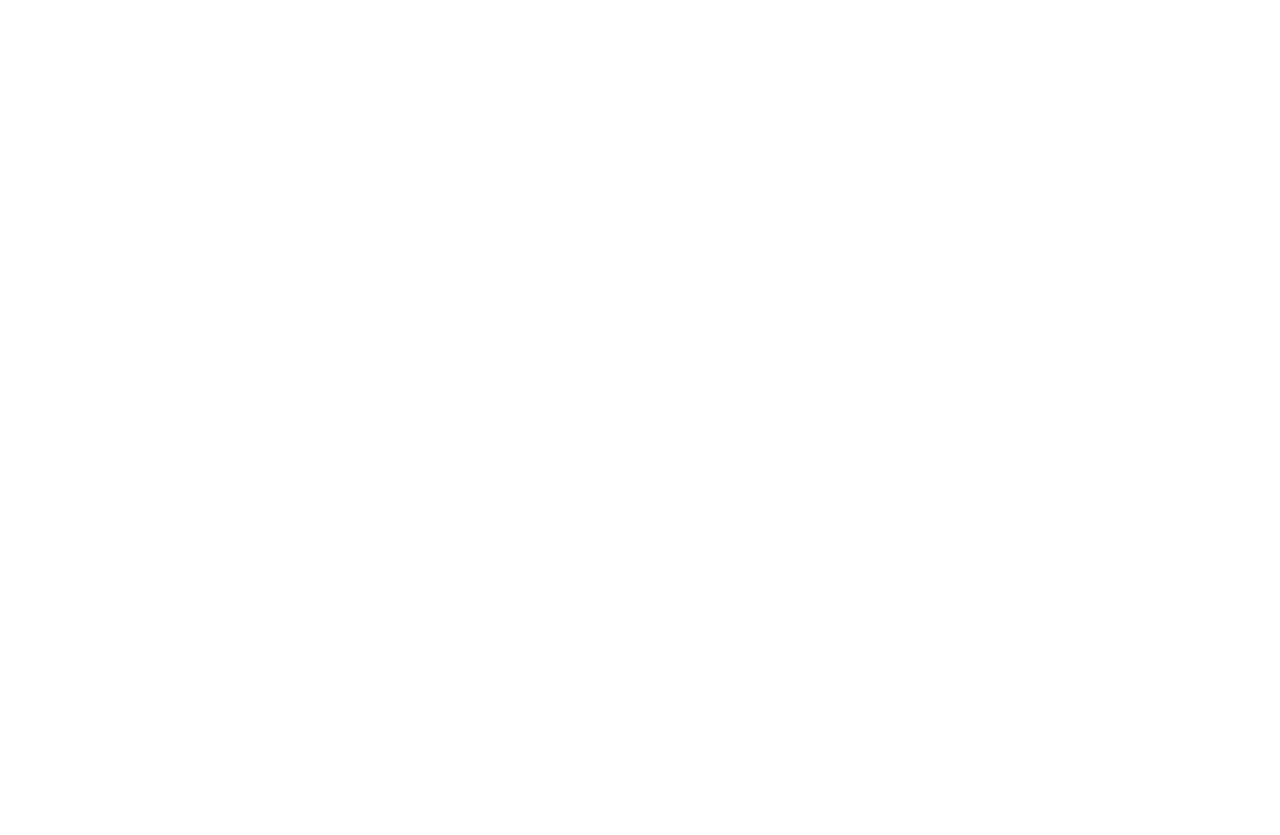
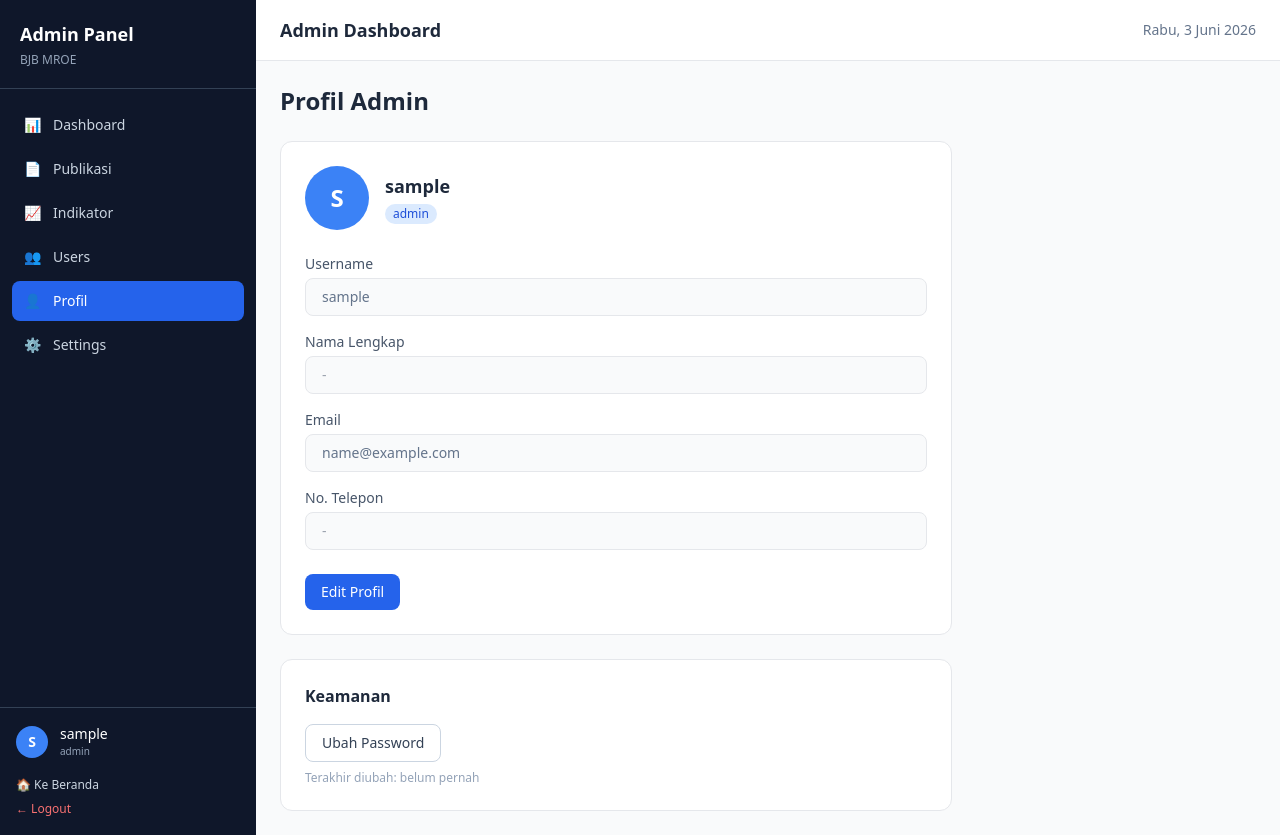
Before and after one commit to ridhorambu93/dev-mroe-fe, a React (Vite) app: page /admin/profile in a window 1280 px wide. Before the commit this address had no page. Before the commit the page ends 800 px from the top, so only its background shows below. Built offline with nearby package versions, Linux system fonts and the light colour scheme; sample sign-in values are in the browser's storage.

Commit message:
fixs(panel-admin) : update profile & layouting admin panel

```diff
--- a/src/layouts/AdminLayout.jsx
+++ b/src/layouts/AdminLayout.jsx
@@ -6,6 +6,7 @@
   { label: "Publikasi", path: "/admin/publikasi", icon: "📄" },
   { label: "Indikator", path: "/admin/indikator", icon: "📈" },
   { label: "Users", path: "/admin/users", icon: "👥" },
+  { label: "Profil", path: "/admin/profile", icon: "👤" },
   { label: "Settings", path: "/admin/settings", icon: "⚙️" },
 ]
 
@@ -60,12 +61,20 @@
               <p className="text-[10px] text-slate-400">{user?.role}</p>
             </div>
           </div>
-          <button
-            onClick={handleLogout}
-            className="mt-3 w-full text-left text-xs text-red-400 hover:text-red-300"
-          >
-            ← Logout
-          </button>
+          <div className="mt-3 space-y-1">
+            <button
+              onClick={() => navigate("/home")}
+              className="w-full text-left text-xs text-slate-300 hover:text-white"
+            >
+              🏠 Ke Beranda
+            </button>
+            <button
+              onClick={handleLogout}
+              className="w-full text-left text-xs text-red-400 hover:text-red-300"
+            >
+              ← Logout
+            </button>
+          </div>
         </div>
       </aside>
 
--- /dev/null
+++ b/src/pages/admin/AdminProfile.jsx
@@ -0,0 +1,174 @@
+import { useState } from "react"
+import { useAuth } from "../../store/AuthContext"
+
+const AdminProfile = () => {
+  const { user, login } = useAuth()
+
+  const [form, setForm] = useState({
+    username: user?.username || "",
+    email: user?.email || "",
+    fullName: user?.fullName || "",
+    phone: user?.phone || "",
+  })
+
+  const [editing, setEditing] = useState(false)
+  const [saved, setSaved] = useState(false)
+
+  const handleChange = (e) => {
+    setForm({ ...form, [e.target.name]: e.target.value })
+  }
+
+  const handleSave = () => {
+    // Update user di context & localStorage
+    const updatedUser = { ...user, ...form }
+    login(updatedUser)
+    setEditing(false)
+    setSaved(true)
+    setTimeout(() => setSaved(false), 3000)
+  }
+
+  return (
+    <div className="max-w-2xl">
+      <h2 className="text-2xl font-bold text-slate-800 mb-6">Profil Admin</h2>
+
+      {/* AVATAR & INFO */}
+      <div className="bg-white rounded-xl border p-6 mb-6">
+        <div className="flex items-center gap-4 mb-6">
+          <div className="w-16 h-16 bg-blue-500 rounded-full flex items-center justify-center text-2xl font-bold text-white">
+            {user?.username?.charAt(0).toUpperCase() || "A"}
+          </div>
+          <div>
+            <h3 className="text-lg font-semibold text-slate-800">
+              {user?.fullName || user?.username}
+            </h3>
+            <span className="inline-block mt-1 px-2 py-0.5 bg-blue-100 text-blue-700 text-xs rounded-full font-medium">
+              {user?.role}
+            </span>
+          </div>
+        </div>
+
+        {/* FORM */}
+        <div className="space-y-4">
+          <div>
+            <label className="block text-sm font-medium text-slate-600 mb-1">
+              Username
+            </label>
+            <input
+              type="text"
+              name="username"
+              value={form.username}
+              onChange={handleChange}
+              disabled={!editing}
+              className={`w-full border rounded-lg px-4 py-2 text-sm ${
+                editing ? "bg-white" : "bg-gray-50 text-slate-500"
+              }`}
+            />
+          </div>
+
+          <div>
+            <label className="block text-sm font-medium text-slate-600 mb-1">
+              Nama Lengkap
+            </label>
+            <input
+              type="text"
+              name="fullName"
+              value={form.fullName}
+              onChange={handleChange}
+              disabled={!editing}
+              placeholder={editing ? "Masukkan nama lengkap" : "-"}
+              className={`w-full border rounded-lg px-4 py-2 text-sm ${
+                editing ? "bg-white" : "bg-gray-50 text-slate-500"
+              }`}
+            />
+          </div>
+
+          <div>
+            <label className="block text-sm font-medium text-slate-600 mb-1">
+              Email
+            </label>
+            <input
+              type="email"
+              name="email"
+              value={form.email}
+              onChange={handleChange}
+              disabled={!editing}
+              placeholder={editing ? "Masukkan email" : "-"}
+              className={`w-full border rounded-lg px-4 py-2 text-sm ${
+                editing ? "bg-white" : "bg-gray-50 text-slate-500"
+              }`}
+            />
+          </div>
+
+          <div>
+            <label className="block text-sm font-medium text-slate-600 mb-1">
+              No. Telepon
+            </label>
+            <input
+              type="text"
+              name="phone"
+              value={form.phone}
+              onChange={handleChange}
+              disabled={!editing}
+              placeholder={editing ? "Masukkan no. telepon" : "-"}
+              className={`w-full border rounded-lg px-4 py-2 text-sm ${
+                editing ? "bg-white" : "bg-gray-50 text-slate-500"
+              }`}
+            />
+          </div>
+        </div>
+
+        {/* ACTIONS */}
+        <div className="mt-6 flex items-center gap-3">
+          {!editing ? (
+            <button
+              onClick={() => setEditing(true)}
+              className="px-4 py-2 bg-blue-600 text-white text-sm rounded-lg hover:bg-blue-700 transition"
+            >
+              Edit Profil
+            </button>
+          ) : (
+            <>
+              <button
+                onClick={handleSave}
+                className="px-4 py-2 bg-green-600 text-white text-sm rounded-lg hover:bg-green-700 transition"
+              >
+                Simpan
+              </button>
+              <button
+                onClick={() => {
+                  setEditing(false)
+                  setForm({
+                    username: user?.username || "",
+                    email: user?.email || "",
+                    fullName: user?.fullName || "",
+                    phone: user?.phone || "",
+                  })
+                }}
+                className="px-4 py-2 bg-gray-200 text-slate-700 text-sm rounded-lg hover:bg-gray-300 transition"
+              >
+                Batal
+              </button>
+            </>
+          )}
+
+          {saved && (
+            <span className="text-sm text-green-600">✓ Profil berhasil disimpan</span>
+          )}
+        </div>
+      </div>
+
+      {/* SECURITY SECTION */}
+      <div className="bg-white rounded-xl border p-6">
+        <h3 className="font-semibold text-slate-800 mb-4">Keamanan</h3>
+        <button className="px-4 py-2 border border-slate-300 text-sm rounded-lg text-slate-700 hover:bg-gray-50 transition">
+          Ubah Password
+        </button>
+        <p className="text-xs text-slate-400 mt-2">
+          Terakhir diubah: belum pernah
+        </p>
+      </div>
+    </div>
+  )
+}
+
+export default AdminProfile
--- a/src/routes/AppRoutes.jsx
+++ b/src/routes/AppRoutes.jsx
@@ -3,6 +3,7 @@
 import LoginPage from "../pages/LoginPage"
 import HomePage from "../pages/HomePage"
 import AdminDashboard from "../pages/Admin/AdminDashboard"
+import AdminProfile from "../pages/Admin/AdminProfile"
 
 import Publikasi from "../pages/publikasi/Publikasi"
 import Makroekonomi from "../pages/MakroEkonomi/MakroEkonomi"
@@ -84,6 +85,7 @@
             </ProtectedRoute>
           }>
           <Route index element={<AdminDashboard />} />
+          <Route path="profile" element={<AdminProfile />} />
         </Route>
       </Routes>
     </BrowserRouter>
```
